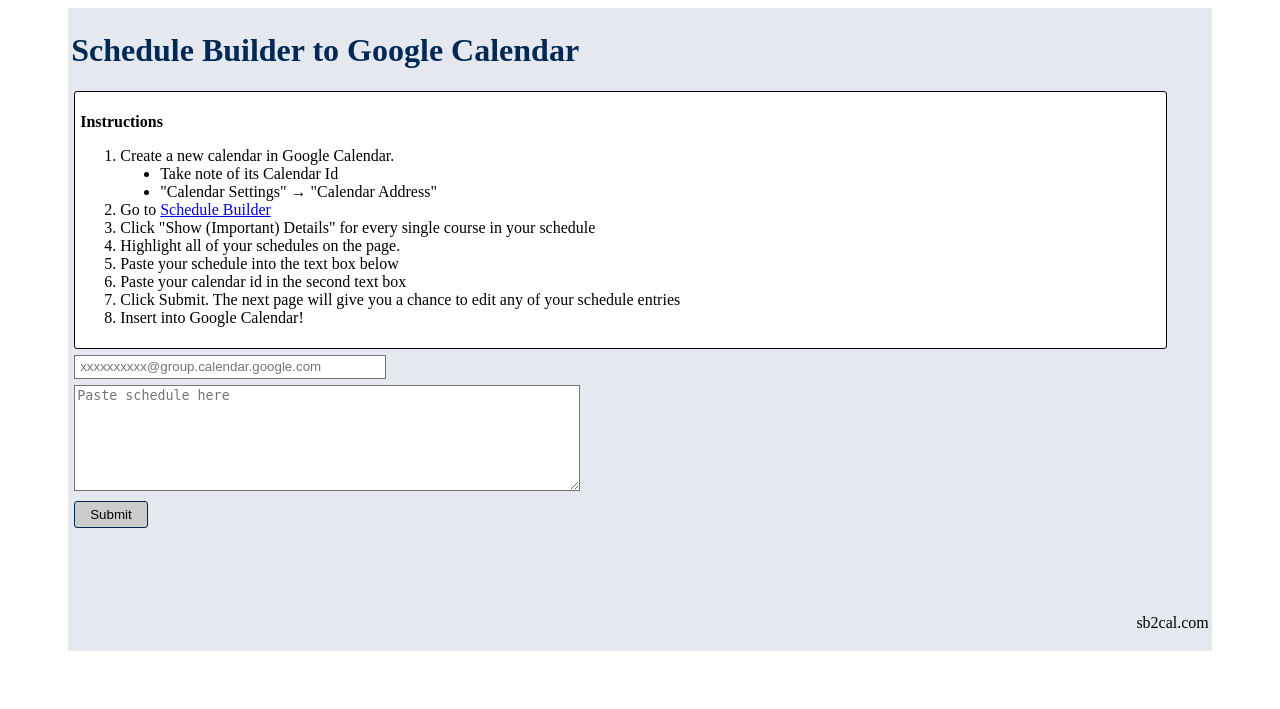
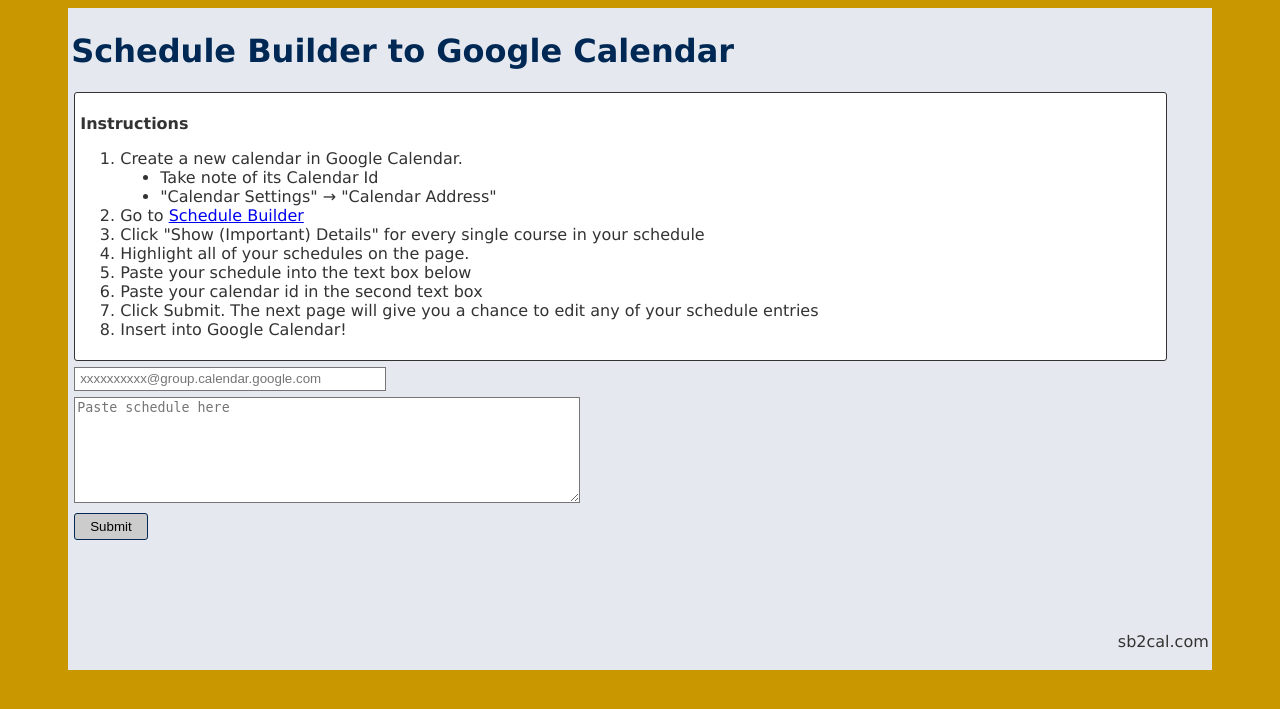
Before and after one commit to acollins1212/sb2cal, a PHP site: page /main.php in a window 1280 px wide. Shown: the top 709 px of the page. Run offline with PHP 8.4, Linux system fonts and the light colour scheme; some libraries are stand-ins or nearby versions.

Commit message:
Style update

```diff
--- a/mainstyle.css
+++ b/mainstyle.css
@@ -8,7 +8,14 @@
 */
 
 body {
-	background-color: #FFFFFF;
+	background-color: #C99700;
+	color: #333;
+	font-family: "proxima-nova","Lucida Grande","Lucida Sans","Helvetica Neue",Helvetica,Arial,sans-serif;
+	font-size: 16px;
+}
+
+div {
+	display: block;
 }
 
 #main-container {
```
